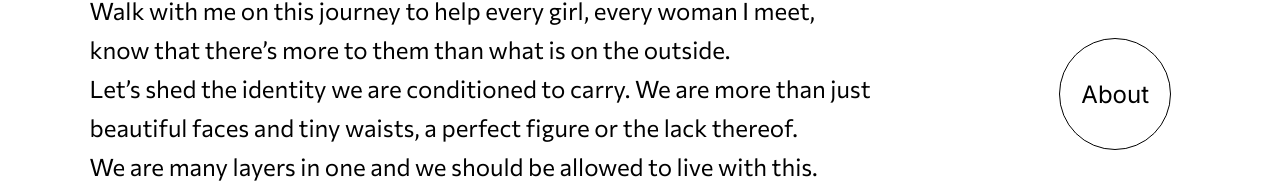
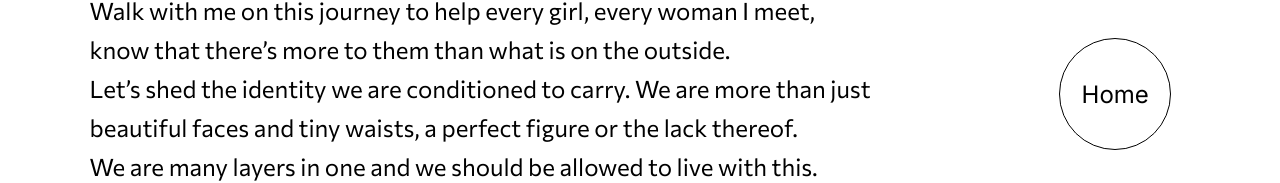
Before and after one commit to nilesjamex/jemima2, a Vue app: page /about in a window 1280 px wide. Shown: the part 970-1153 px from the top of the page. Built offline with nearby package versions, Linux system fonts and the light colour scheme; a web font is replaced by a local one.

Commit message:
change link name

```diff
--- a/src/components/about/Intro.vue
+++ b/src/components/about/Intro.vue
@@ -38,7 +38,7 @@
         <div class="intro--content--link">
           <div class="link--rounded">
             <h5>
-              <router-link to="/">About</router-link>
+              <router-link to="/">Home</router-link>
             </h5>
           </div>
         </div>
```
